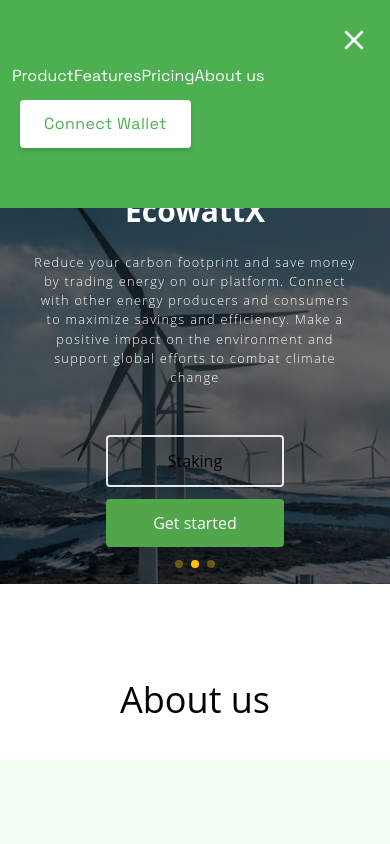
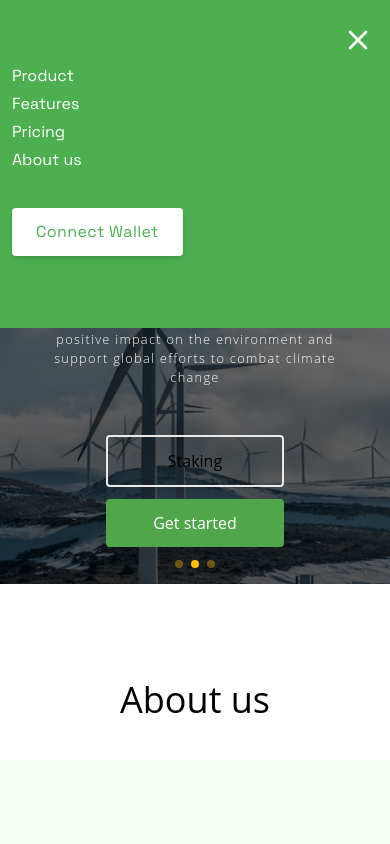
Before and after one commit to Mbazu-Daniel/EcoWattX, a Next.js app in the folder frontend/: page / in a window 390 px wide. Both pictures are taken after a click on the button "Open menu". Shown: the top 844 px of the page. Built offline with nearby package versions, Linux system fonts and the light colour scheme.

Commit message:
fixed nav

```diff
--- a/frontend/src/components/NavBar.jsx
+++ b/frontend/src/components/NavBar.jsx
@@ -121,7 +121,7 @@ const Navbar = () => {
 
       {isMenuOpen && (
         <div className="md:hidden bg-[#4CAF50] absolute top-0 left-0 right-0 w-full z-50 font-['Space_Grotesk'] pb-12" id="mobile-menu">
-          <div className="flex justify-end mr-5 mt-6">
+          <div className="flex justify-end mr-4 mt-6">
             <button
               onClick={handleCloseMenu}
               type="button"
@@ -145,7 +145,7 @@ const Navbar = () => {
               </svg>
             </button>
           </div>
-          <div className="px-2 pt-2 pb-3 space-y-1 sm:px-3">
+          <div className="px-5 pt-2 pb-3 space-y-1 sm:px-3 flex flex-col">
             <Link
               href="/"
               aria-label="Our product"
@@ -179,8 +179,8 @@ const Navbar = () => {
               About us
             </Link>
           </div>
-          <div className="pb-3">
-            <div className="flex items-center px-5">
+          <div className="my-6">
+            <div className="flex items-center px-3">
               <Link href="/" className="" aria-label="Connect wallet" title="Connect wallet">
                 <button className="inline-flex items-center justify-center h-12 px-6 font-medium tracking-wide text-[#4CAF50] transition duration-200 rounded shadow-md bg-[#fff] focus:outline-none capitalize">Connect wallet</button>
               </Link>
```
